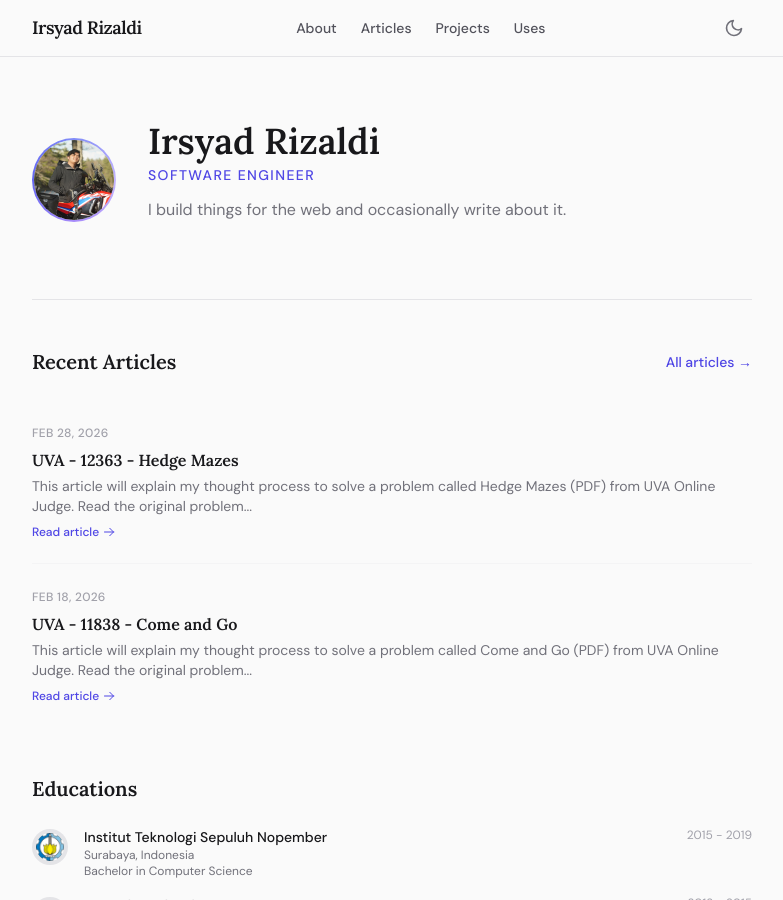
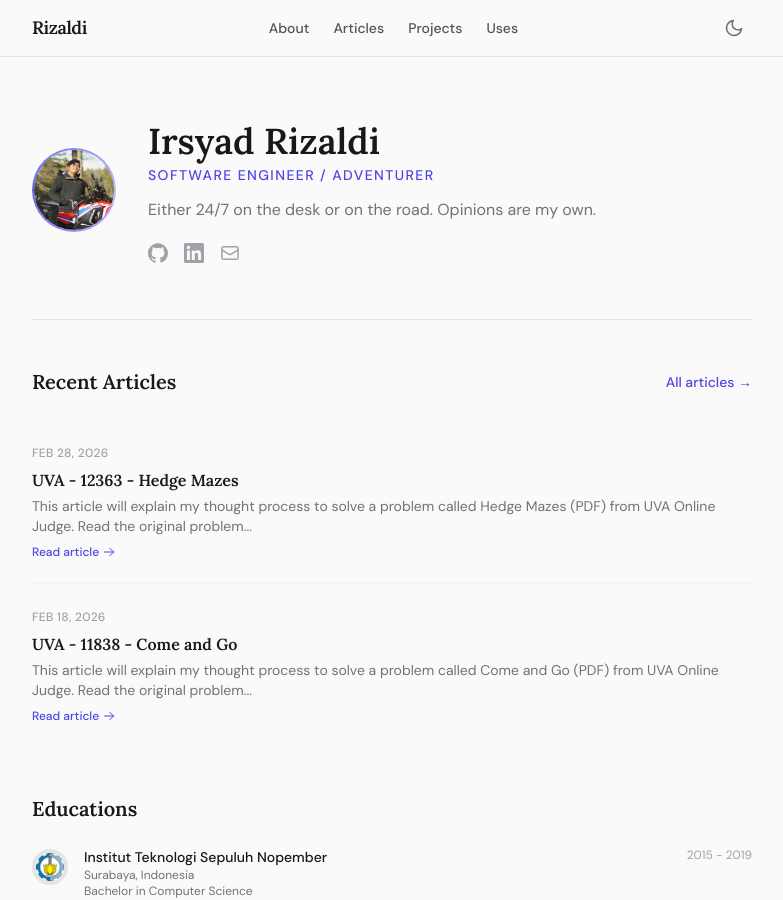
Before and after one commit to dadangeuy/jekyll, a Jekyll site: the page built from index.markdown, in a window 1280 px wide and 900 px high. Shown: the whole window, without its empty margins (248-1031 px from the left). Built offline with Jekyll 4.4.1, drawn with Linux system fonts in a browser that asks for light colours; nearby versions of some CDN libraries; some of the changed text lies outside the part shown.

Commit message:
Update bio and add social links

```diff
--- a/_config.yml
+++ b/_config.yml
@@ -18,9 +18,9 @@
 # You can create any custom variable you would like, and they will be accessible
 # in the templates via {{ site.myvariable }}.
 
-title: Irsyad Rizaldi
+title: Rizaldi
 email: irsyad.rizaldi97@gmail.com
-description: A Public Space for Irsyad Rizaldi
+description: A Public Space for Irsyad Rizaldi's Mind
 baseurl: "" # the subpath of your site, e.g. /blog
 url: "" # the base hostname & protocol for your site, e.g. http://example.com
 
--- a/_data/author.yml
+++ b/_data/author.yml
@@ -1,6 +1,6 @@
-name: "Irsyad Rizaldi"
-tagline: "Software Engineer"
-bio: "I build things for the web and occasionally write about it."
+name: Irsyad Rizaldi
+tagline: Software Engineer / Adventurer
+bio: Either 24/7 on the desk or on the road. Opinions are my own.
 avatar: "/assets/author/avatar.jpg"
 github: dadangeuy
 linkedin: dadangeuy
--- a/_layouts/home.html
+++ b/_layouts/home.html
@@ -110,26 +110,20 @@
 
             <!-- Social links -->
             <div class="mt-5 flex items-center gap-4">
-                {% if site.author.twitter %}
-                <a href="https://twitter.com/{{ site.author.twitter }}" target="_blank" rel="noopener" aria-label="Twitter"
-                   class="text-zinc-400 hover:text-zinc-700 dark:hover:text-zinc-200 transition-colors">
-                    <svg class="w-5 h-5" fill="currentColor" viewBox="0 0 24 24"><path d="M18.244 2.25h3.308l-7.227 8.26 8.502 11.24H16.17l-4.714-6.231-5.401 6.231H2.744l7.73-8.835L1.254 2.25H8.08l4.253 5.622 5.91-5.622zm-1.161 17.52h1.833L7.084 4.126H5.117z"/></svg>
-                </a>
-                {% endif %}
-                {% if site.author.github %}
-                <a href="https://github.com/{{ site.author.github }}" target="_blank" rel="noopener" aria-label="GitHub"
+                {% if author.github %}
+                <a href="https://github.com/{{ author.github }}" target="_blank" rel="noopener" aria-label="GitHub"
                    class="text-zinc-400 hover:text-zinc-700 dark:hover:text-zinc-200 transition-colors">
                     <svg class="w-5 h-5" fill="currentColor" viewBox="0 0 24 24"><path d="M12 .297c-6.63 0-12 5.373-12 12 0 5.303 3.438 9.8 8.205 11.385.6.113.82-.258.82-.577 0-.285-.01-1.04-.015-2.04-3.338.724-4.042-1.61-4.042-1.61-.546-1.387-1.333-1.756-1.333-1.756-1.089-.745.083-.729.083-.729 1.205.084 1.838 1.236 1.838 1.236 1.07 1.835 2.809 1.305 3.495.998.108-.776.418-1.305.762-1.605-2.665-.3-5.466-1.332-5.466-5.93 0-1.31.465-2.38 1.235-3.22-.135-.303-.54-1.523.105-3.176 0 0 1.005-.322 3.3 1.23.96-.267 1.98-.399 3-.405 1.02.006 2.04.138 3 .405 2.28-1.552 3.285-1.23 3.285-1.23.645 1.653.24 2.873.12 3.176.765.84 1.23 1.91 1.23 3.22 0 4.61-2.805 5.625-5.475 5.92.42.36.81 1.096.81 2.22 0 1.606-.015 2.896-.015 3.286 0 .315.21.69.825.57C20.565 22.092 24 17.592 24 12.297c0-6.627-5.373-12-12-12"/></svg>
                 </a>
                 {% endif %}
-                {% if site.author.linkedin %}
-                <a href="https://linkedin.com/in/{{ site.author.linkedin }}" target="_blank" rel="noopener" aria-label="LinkedIn"
+                {% if author.linkedin %}
+                <a href="https://linkedin.com/in/{{ author.linkedin }}" target="_blank" rel="noopener" aria-label="LinkedIn"
                    class="text-zinc-400 hover:text-zinc-700 dark:hover:text-zinc-200 transition-colors">
                     <svg class="w-5 h-5" fill="currentColor" viewBox="0 0 24 24"><path d="M20.447 20.452h-3.554v-5.569c0-1.328-.027-3.037-1.852-3.037-1.853 0-2.136 1.445-2.136 2.939v5.667H9.351V9h3.414v1.561h.046c.477-.9 1.637-1.85 3.37-1.85 3.601 0 4.267 2.37 4.267 5.455v6.286zM5.337 7.433a2.062 2.062 0 01-2.063-2.065 2.064 2.064 0 112.063 2.065zm1.782 13.019H3.555V9h3.564v11.452zM22.225 0H1.771C.792 0 0 .774 0 1.729v20.542C0 23.227.792 24 1.771 24h20.451C23.2 24 24 23.227 24 22.271V1.729C24 .774 23.2 0 22.222 0h.003z"/></svg>
                 </a>
                 {% endif %}
-                {% if site.author.email %}
-                <a href="mailto:{{ site.author.email }}" aria-label="Email"
+                {% if author.email %}
+                <a href="mailto:{{ author.email }}" aria-label="Email"
                    class="text-zinc-400 hover:text-zinc-700 dark:hover:text-zinc-200 transition-colors">
                     <svg class="w-5 h-5" fill="none" stroke="currentColor" stroke-width="1.8" viewBox="0 0 24 24"><path stroke-linecap="round" stroke-linejoin="round" d="M21.75 6.75v10.5a2.25 2.25 0 01-2.25 2.25h-15a2.25 2.25 0 01-2.25-2.25V6.75m19.5 0A2.25 2.25 0 0019.5 4.5h-15a2.25 2.25 0 00-2.25 2.25m19.5 0v.243a2.25 2.25 0 01-1.07 1.916l-7.5 4.615a2.25 2.25 0 01-2.36 0L3.32 8.91a2.25 2.25 0 01-1.07-1.916V6.75"/></svg>
                 </a>
```
